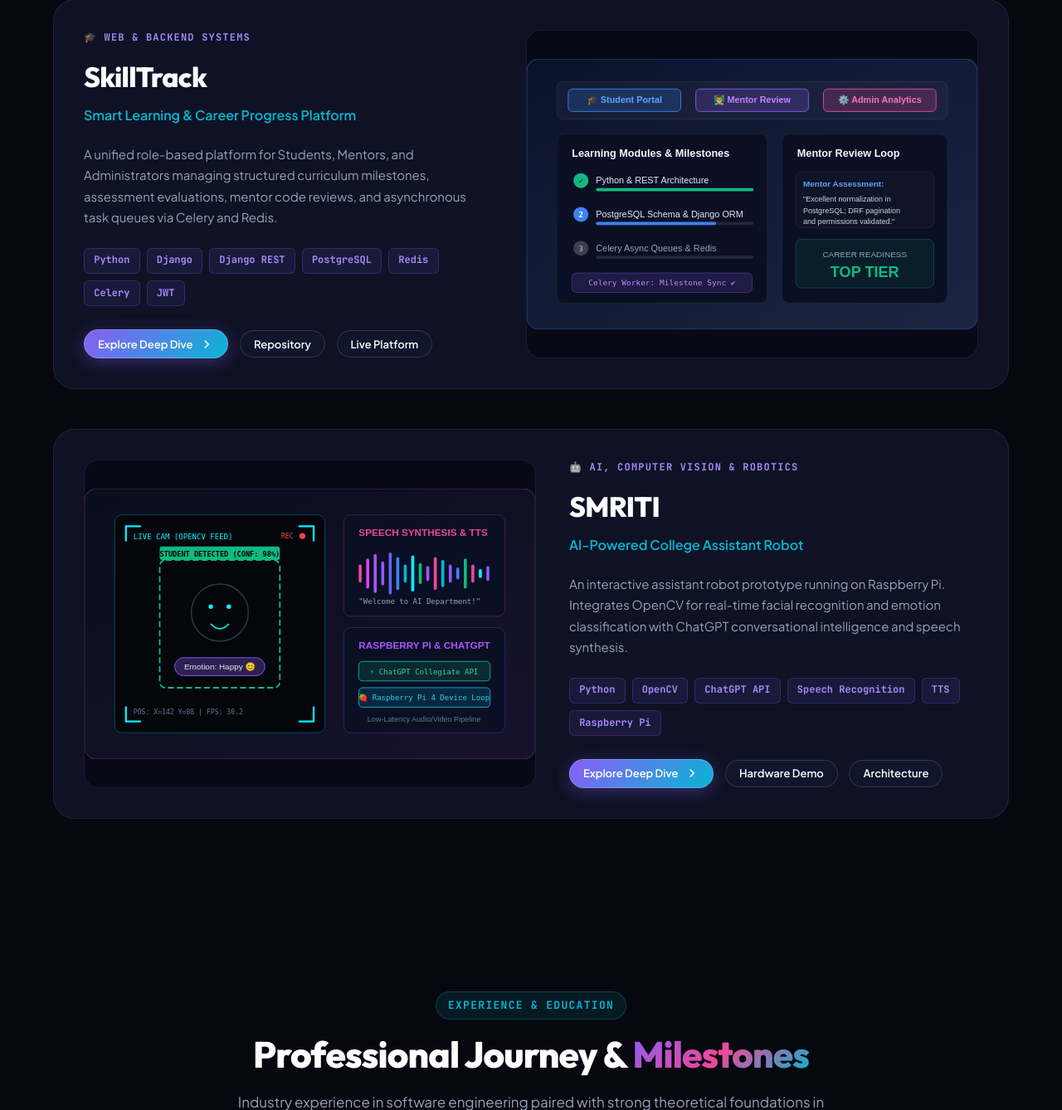
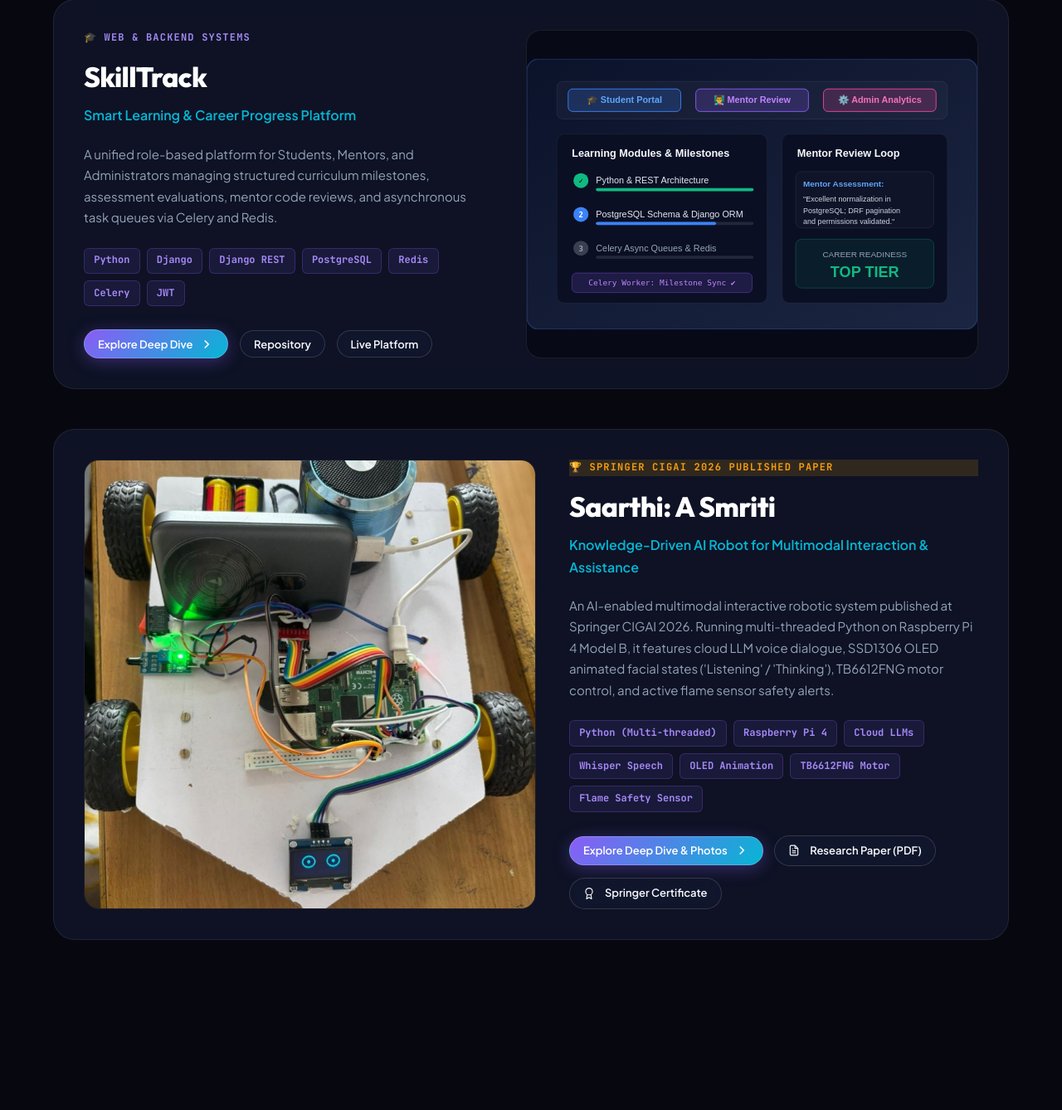
Before and after one commit to SamanetiAshwini/My_portfolio, a FastAPI app: page / in a window 1280 px wide. Shown: the part 4042-5380 px from the top of the page at 83% size. Run offline with FastAPI, Linux system fonts and the light colour scheme.

Commit message:
feat(research): add Springer CIGAI 2026 published paper, certificate, and Saarthi Smriti robot photo gallery

```diff
--- a/static/js/app.js
+++ b/static/js/app.js
@@ -310,7 +310,7 @@ function initProjectModals() {
         techWrap.appendChild(span);
       });
 
-      // Render Modal Actions / GitHub links
+      // Render Modal Actions / GitHub & Publication links
       const actionsWrap = document.getElementById('modalProjectActions');
       if (actionsWrap) {
         actionsWrap.innerHTML = '';
@@ -331,6 +331,76 @@ function initProjectModals() {
           `;
           actionsWrap.appendChild(ghLink);
         }
+
+        if (project.paper_url) {
+          const paperLink = document.createElement('a');
+          paperLink.href = project.paper_url;
+          paperLink.target = '_blank';
+          paperLink.rel = 'noopener noreferrer';
+          paperLink.className = 'btn btn-primary btn-sm';
+          paperLink.style.display = 'inline-flex';
+          paperLink.style.alignItems = 'center';
+          paperLink.style.gap = '0.5rem';
+          paperLink.innerHTML = `
+            <svg width="14" height="14" viewBox="0 0 24 24" fill="none" stroke="currentColor" stroke-width="2">
+              <path d="M14 2H6a2 2 0 0 0-2 2v16a2 2 0 0 0 2 2h12a2 2 0 0 0 2-2V8z"></path>
+              <polyline points="14 2 14 8 20 8"></polyline>
+              <line x1="16" y1="13" x2="8" y2="13"></line>
+              <line x1="16" y1="17" x2="8" y2="17"></line>
+            </svg>
+            <span>Read Research Paper (PDF)</span>
+          `;
+          actionsWrap.appendChild(paperLink);
+        }
+
+        if (project.certificate_url) {
+          const certLink = document.createElement('a');
+          certLink.href = project.certificate_url;
+          certLink.target = '_blank';
+          certLink.rel = 'noopener noreferrer';
+          certLink.className = 'btn btn-outline btn-sm';
+          certLink.style.display = 'inline-flex';
+          certLink.style.alignItems = 'center';
+          certLink.style.gap = '0.5rem';
+          certLink.innerHTML = `
+            <svg width="14" height="14" viewBox="0 0 24 24" fill="none" stroke="currentColor" stroke-width="2">
+              <circle cx="12" cy="8" r="7"></circle>
+              <polyline points="8.21 13.89 7 23 12 20 17 23 15.79 13.88"></polyline>
+            </svg>
+            <span>View Springer Certificate</span>
+          `;
+          actionsWrap.appendChild(certLink);
+        }
+      }
+
+      // Render Photo Gallery for SMRITI
+      let galleryWrap = document.getElementById('modalProjectGallery');
+      if (!galleryWrap) {
+        galleryWrap = document.createElement('div');
+        galleryWrap.id = 'modalProjectGallery';
+        galleryWrap.style.marginTop = '1.75rem';
+        actionsWrap.parentNode.insertBefore(galleryWrap, actionsWrap);
+      }
+      galleryWrap.innerHTML = '';
+
+      if (slug === 'smriti') {
+        galleryWrap.innerHTML = `
+          <h3 class="modal-section-title" style="margin-bottom:0.75rem;">Robotic Hardware &amp; Team Gallery</h3>
+          <div style="display:grid; grid-template-columns:repeat(auto-fit, minmax(180px, 1fr)); gap:1rem; margin-bottom:1rem;">
+            <a href="/static/images/smriti-robot-side.jpg" target="_blank" rel="noopener noreferrer" style="border-radius:var(--radius-md); overflow:hidden; border:1px solid var(--border-subtle); display:block; aspect-ratio:4/3; background:#000;">
+              <img src="/static/images/smriti-robot-side.jpg" alt="Smriti Robot Side Angle with OLED Eyes" style="width:100%; height:100%; object-fit:cover; transition:transform 0.3s;" onmouseover="this.style.transform='scale(1.05)'" onmouseout="this.style.transform='scale(1)'">
+            </a>
+            <a href="/static/images/smriti-robot-top.jpg" target="_blank" rel="noopener noreferrer" style="border-radius:var(--radius-md); overflow:hidden; border:1px solid var(--border-subtle); display:block; aspect-ratio:4/3; background:#000;">
+              <img src="/static/images/smriti-robot-top.jpg" alt="Smriti Robot Top View Raspberry Pi Architecture" style="width:100%; height:100%; object-fit:cover; transition:transform 0.3s;" onmouseover="this.style.transform='scale(1.05)'" onmouseout="this.style.transform='scale(1)'">
+            </a>
+            <a href="/static/images/smriti-team.jpg" target="_blank" rel="noopener noreferrer" style="border-radius:var(--radius-md); overflow:hidden; border:1px solid var(--border-subtle); display:block; aspect-ratio:4/3; background:#000;">
+              <img src="/static/images/smriti-team.jpg" alt="Ashwini and VJIT Research Team with Dr. Rambabu Pemula" style="width:100%; height:100%; object-fit:cover; transition:transform 0.3s;" onmouseover="this.style.transform='scale(1.05)'" onmouseout="this.style.transform='scale(1)'">
+            </a>
+            <a href="/static/images/smriti-certificate.jpg" target="_blank" rel="noopener noreferrer" style="border-radius:var(--radius-md); overflow:hidden; border:1px solid var(--border-subtle); display:block; aspect-ratio:4/3; background:#000;">
+              <img src="/static/images/smriti-certificate.jpg" alt="Springer CIGAI 2026 Certificate" style="width:100%; height:100%; object-fit:cover; transition:transform 0.3s;" onmouseover="this.style.transform='scale(1.05)'" onmouseout="this.style.transform='scale(1)'">
+            </a>
+          </div>
+        `;
       }
 
       modalBackdrop.classList.add('active');
--- a/templates/index.html
+++ b/templates/index.html
@@ -557,39 +557,51 @@
             </div>
           </article>
 
-          <!-- Project 3: SMRITI -->
-          <article class="project-card" data-slug="smriti" data-tech="Python OpenCV Speech Recognition TTS ChatGPT Raspberry Pi AI" data-title="SMRITI" data-desc="AI-Powered College Assistant Robot with OpenCV face emotion detection and ChatGPT API">
-            <div class="project-media-col">
-              <img src="/static/images/project-smriti.svg" alt="SMRITI Robot OpenCV Vision HUD &amp; Speech Loop" class="project-illustration" loading="lazy">
+          <!-- Project 3: SMRITI / Saarthi -->
+          <article class="project-card" data-slug="smriti" data-tech="Python RaspberryPi LLM Whisper OLED TB6612FNG FlameSensor Robotics" data-title="Saarthi: A Smriti" data-desc="Knowledge-Driven AI Robot for Multimodal Interaction &amp; Assistance · Springer CIGAI 2026">
+            <div class="project-media-col" style="overflow:hidden; border-radius:var(--radius-lg);">
+              <img src="/static/images/smriti-robot-top.jpg" alt="Saarthi: A Smriti Multimodal AI Robot Prototype with OLED Display and Raspberry Pi" class="project-illustration" style="object-fit:cover; width:100%; height:100%;" loading="lazy">
             </div>
             <div class="project-content-col">
-              <span class="project-category-badge">🤖 AI, Computer Vision &amp; Robotics</span>
-              <h3 class="project-title">SMRITI</h3>
-              <p class="project-tagline">AI-Powered College Assistant Robot</p>
+              <span class="project-category-badge" style="background:rgba(245, 158, 11, 0.15); color:#F59E0B; border-color:rgba(245, 158, 11, 0.35);">🏆 Springer CIGAI 2026 Published Paper</span>
+              <h3 class="project-title">Saarthi: A Smriti</h3>
+              <p class="project-tagline">Knowledge-Driven AI Robot for Multimodal Interaction &amp; Assistance</p>
               <p class="project-problem-solution">
-                An interactive assistant robot prototype running on Raspberry Pi. Integrates OpenCV for real-time facial recognition and emotion classification with ChatGPT conversational intelligence and speech synthesis.
+                An AI-enabled multimodal interactive robotic system published at Springer CIGAI 2026. Running multi-threaded Python on Raspberry Pi 4 Model B, it features cloud LLM voice dialogue, SSD1306 OLED animated facial states ('Listening' / 'Thinking'), TB6612FNG motor control, and active flame sensor safety alerts.
               </p>
               <div class="project-tech-tags">
-                <span class="tech-tag">Python</span>
-                <span class="tech-tag">OpenCV</span>
-                <span class="tech-tag">ChatGPT API</span>
-                <span class="tech-tag">Speech Recognition</span>
-                <span class="tech-tag">TTS</span>
-                <span class="tech-tag">Raspberry Pi</span>
+                <span class="tech-tag">Python (Multi-threaded)</span>
+                <span class="tech-tag">Raspberry Pi 4</span>
+                <span class="tech-tag">Cloud LLMs</span>
+                <span class="tech-tag">Whisper Speech</span>
+                <span class="tech-tag">OLED Animation</span>
+                <span class="tech-tag">TB6612FNG Motor</span>
+                <span class="tech-tag">Flame Safety Sensor</span>
               </div>
               <div class="project-actions-row">
                 <button class="btn btn-primary btn-sm btn-view-details" data-slug="smriti">
-                  <span>Explore Deep Dive</span>
+                  <span>Explore Deep Dive &amp; Photos</span>
                   <svg class="btn-icon" viewBox="0 0 24 24" fill="none" stroke="currentColor" stroke-width="2">
                     <polyline points="9 18 15 12 9 6"></polyline>
                   </svg>
                 </button>
-                <button class="btn btn-outline btn-sm btn-configurable-link" data-label="SMRITI Hardware Demo">
-                  <span>Hardware Demo</span>
-                </button>
-                <button class="btn btn-outline btn-sm btn-configurable-link" data-label="SMRITI Edge Architecture">
-                  <span>Architecture</span>
-                </button>
+                <a href="/static/docs/Saarthi_Smriti_Research_Paper.pdf" target="_blank" rel="noopener noreferrer" class="btn btn-outline btn-sm" aria-label="Download Saarthi Smriti Research Paper PDF">
+                  <svg width="14" height="14" viewBox="0 0 24 24" fill="none" stroke="currentColor" stroke-width="2" style="margin-right:4px;">
+                    <path d="M14 2H6a2 2 0 0 0-2 2v16a2 2 0 0 0 2 2h12a2 2 0 0 0 2-2V8z"></path>
+                    <polyline points="14 2 14 8 20 8"></polyline>
+                    <line x1="16" y1="13" x2="8" y2="13"></line>
+                    <line x1="16" y1="17" x2="8" y2="17"></line>
+                    <polyline points="10 9 9 9 8 9"></polyline>
+                  </svg>
+                  <span>Research Paper (PDF)</span>
+                </a>
+                <a href="/static/images/smriti-certificate.jpg" target="_blank" rel="noopener noreferrer" class="btn btn-outline btn-sm" aria-label="View Springer Presentation Certificate">
+                  <svg width="14" height="14" viewBox="0 0 24 24" fill="none" stroke="currentColor" stroke-width="2" style="margin-right:4px;">
+                    <circle cx="12" cy="8" r="7"></circle>
+                    <polyline points="8.21 13.89 7 23 12 20 17 23 15.79 13.88"></polyline>
+                  </svg>
+                  <span>Springer Certificate</span>
+                </a>
               </div>
             </div>
           </article>
@@ -689,6 +701,41 @@
         </div>
 
         <div class="certs-grid">
+          <!-- Featured International Conference Publication: Springer CIGAI 2026 -->
+          <div class="cert-card cert-card-featured" style="border-color: rgba(245, 158, 11, 0.45); background: linear-gradient(145deg, rgba(245, 158, 11, 0.08), var(--bg-card));">
+            <div class="cert-top">
+              <span class="cert-icon">📜</span>
+              <span class="cert-year" style="color:#F59E0B; background:rgba(245, 158, 11, 0.15); border:1px solid rgba(245, 158, 11, 0.35);">Springer · CIGAI 2026</span>
+            </div>
+            <div>
+              <h3 class="cert-title" style="color:var(--text-highlight); font-size:1.15rem; margin-bottom:0.5rem;">
+                International Research Publication &amp; Presentation: Saarthi: A Smriti
+              </h3>
+              <p class="cert-issuer" style="margin-bottom:0.75rem; color:var(--accent-cyan);">
+                2nd International Conference on Mathematical Modeling in Computational Intelligence and Generative AI (CIGAI 2026) · Springer Publishing Partner
+              </p>
+              <p style="font-size:0.875rem; color:var(--text-secondary); margin-bottom:1rem; line-height:1.6;">
+                Co-authored &amp; presented research paper <em>"Saarthi: A Smriti – A Knowledge-Driven AI Robot for Intelligent Communication and Assistance"</em> at AITAM, Andhra Pradesh. Multi-threaded Raspberry Pi 4 robotics platform combining cloud LLM dialogue, OLED animated expressions, and real-time safety flame detection.
+              </p>
+              <div style="display:flex; gap:0.75rem; flex-wrap:wrap;">
+                <a href="/static/docs/Saarthi_Smriti_Research_Paper.pdf" target="_blank" rel="noopener noreferrer" class="btn btn-primary btn-sm">
+                  <svg width="14" height="14" viewBox="0 0 24 24" fill="none" stroke="currentColor" stroke-width="2" style="margin-right:4px;">
+                    <path d="M14 2H6a2 2 0 0 0-2 2v16a2 2 0 0 0 2 2h12a2 2 0 0 0 2-2V8z"></path>
+                    <polyline points="14 2 14 8 20 8"></polyline>
+                  </svg>
+                  <span>Read Paper (PDF)</span>
+                </a>
+                <a href="/static/images/smriti-certificate.jpg" target="_blank" rel="noopener noreferrer" class="btn btn-outline btn-sm">
+                  <svg width="14" height="14" viewBox="0 0 24 24" fill="none" stroke="currentColor" stroke-width="2" style="margin-right:4px;">
+                    <circle cx="12" cy="8" r="7"></circle>
+                    <polyline points="8.21 13.89 7 23 12 20 17 23 15.79 13.88"></polyline>
+                  </svg>
+                  <span>View Certificate</span>
+                </a>
+              </div>
+            </div>
+          </div>
+
           <!-- Cert 1 -->
           <div class="cert-card">
             <div class="cert-top">
```
Also changed, not shown: models.py (+33 -25 lines), services/chatbot_service.py (+15 -12 lines), static/images/smriti-certificate.jpg (added), static/images/smriti-robot-side.jpg (added), static/images/smriti-robot-top.jpg (added), static/images/smriti-team.jpg (added), 1 other file.
